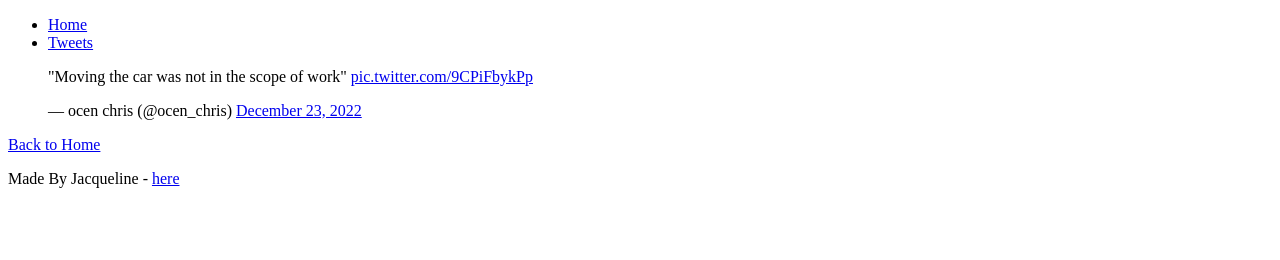
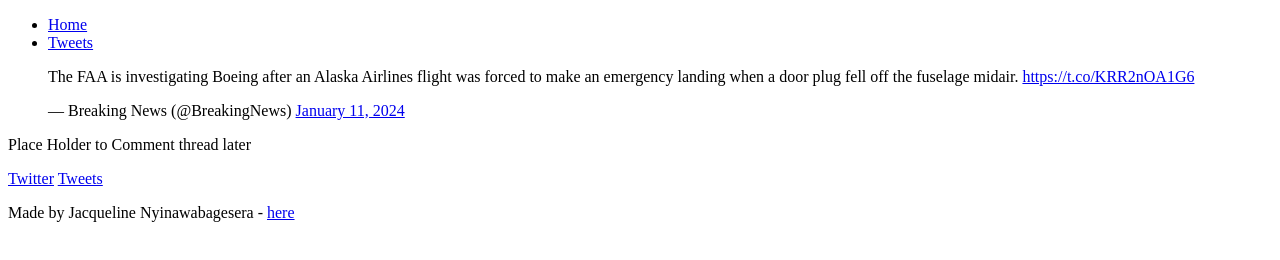
Before and after one commit to Nyinawabagesera/alu-web-development, a plain HTML site: page html_basic/tweets.html in a window 1280 px wide. Drawn offline with Linux system fonts and the light colour scheme.

Commit message:
tweets.html

```diff
--- a/html_basic/tweets.html
+++ b/html_basic/tweets.html
@@ -6,29 +6,27 @@
     <title>Jacky</title>
 </head>
 <body>
+    <header>
 
-</header>
         <ul>
            <li><a href="index.html">Home</a></li>
 
-      <li><a href="tweets.html">Tweets</a></li>
+           <li>
+               <a href="tweets.html">Tweets</a></li>
         </ul>
     </header>
     <main>
-
-    <blockquote class="twitter-tweet">
-        <p lang="en" dir="ltr">&quot;Moving the car was not in the scope of work&quot; <a
-                href="https://t.co/9CPiFbykPp">pic.twitter.com/9CPiFbykPp</a></p>&mdash; ocen chris (@ocen_chris) <a
-            href="https://twitter.com/ocen_chris/status/1606294861845614593?ref_src=twsrc%5Etfw">December 23,
-            2022</a>
-    </blockquote>
-    <a href="index.html">Back to Home</a>
+        <article>
+    <blockquote class="twitter-tweet"><p lang="en" dir="ltr">The FAA is investigating Boeing after an Alaska Airlines flight was forced to make an emergency landing when a door plug fell off the fuselage midair. <a href="https://t.co/KRR2nOA1G6">https://t.co/KRR2nOA1G6</a></p>&mdash; Breaking News (@BreakingNews) <a href="https://twitter.com/BreakingNews/status/1745499446744354985?ref_src=twsrc%5Etfw">January 11, 2024</a></blockquote> <script async src="https://platform.twitter.com/widgets.js" charset="utf-8"></script>
+        </article>
+        <aside><p>Place Holder to Comment thread later</p></aside>
 
     </main>
+    <a href="https://help.twitter.com/en/using-twitter/how-to-embed-a-tweet">Twitter</a>
+    <a href="tweets.html">Tweets</a>
     <footer>
-<p>Made By Jacqueline - <a href="https://www.youtube.com/watch?v=kUMe1FH4CHE" target="_blank">here</a></p>
+        <p>Made by Jacqueline Nyinawabagesera - <a href="https://youthhom.com/about" target="_blank">here</a></p>
     </footer>
 
 </body>
 </html>
-</html>
```
Lines whose indentation alone changed are shown as unchanged.
